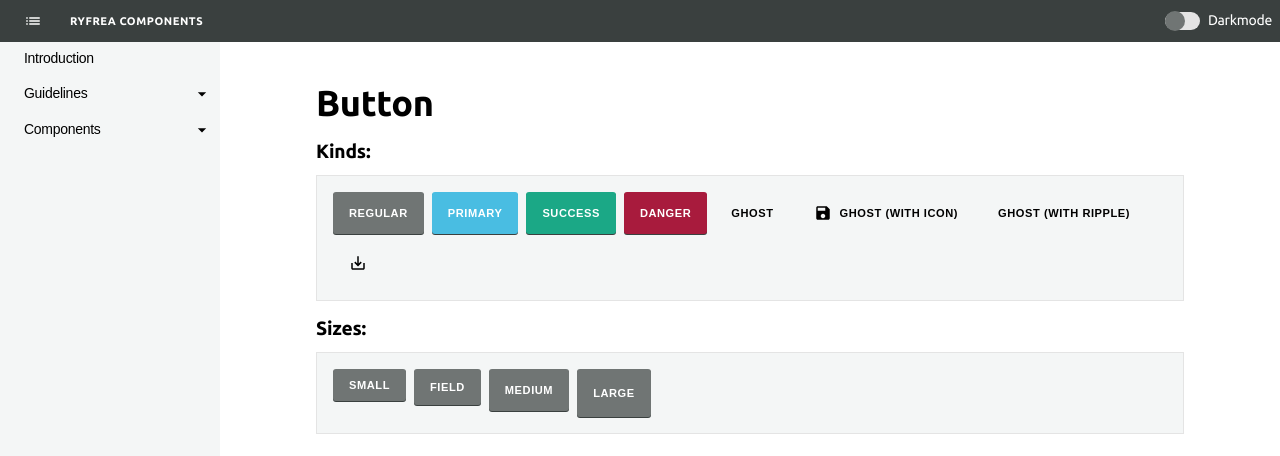
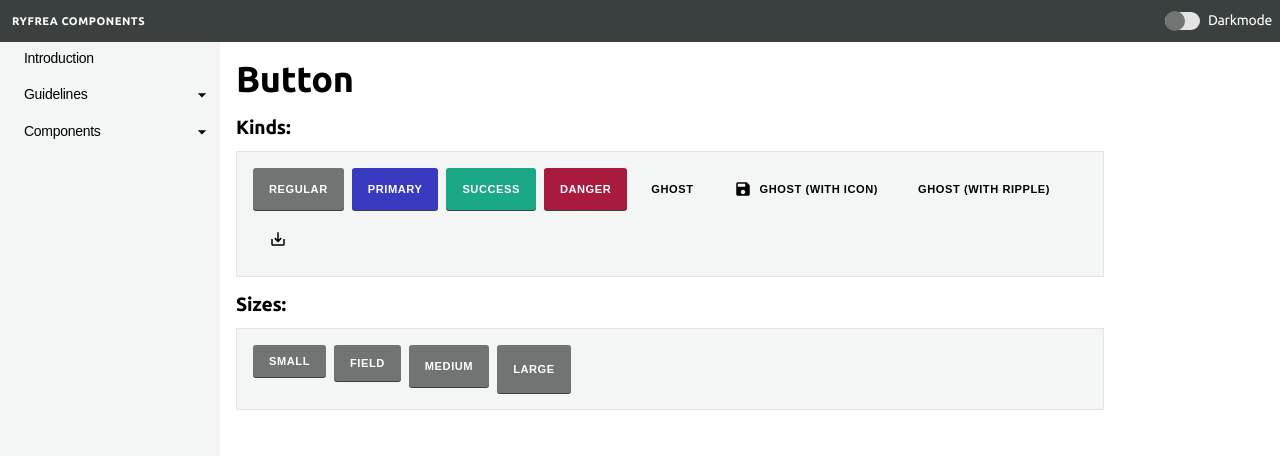
Before and after one commit to ryfylke-react-as/design, a React (Create React App) app: page /components/button in a window 1280 px wide. Shown: the top 456 px of the page. Built offline with nearby package versions, Linux system fonts and the light colour scheme.

Commit message:
chore: Token updates

```diff
--- a/src/App.tsx
+++ b/src/App.tsx
@@ -22,6 +22,7 @@ function App() {
   return (
     <Shell
       defaultOpen
+      disableToggleSideMenu
       sideMenu={{
         navigation: [
           {
@@ -84,6 +85,18 @@ function App() {
                 to: "/components/switch",
                 id: "switch",
               },
+              {
+                text: "Test",
+                to: "#",
+                children: [
+                  {
+                    text: "Hest",
+                    to: "#",
+                    id: "hest",
+                  },
+                ],
+                id: "test",
+              },
             ],
             to: "#",
             id: "components",
@@ -144,8 +157,7 @@ const Container = styled.div`
   display: flex;
   flex-direction: column;
   justify-content: flex-start;
-  margin: 0 auto;
-  padding: var(--s-08) var(--s-05);
+  padding: var(--s-05);
   gap: var(--s-01);
   max-width: 900px;
   color: var(--c-text-02);
--- a/src/components/Button.tsx
+++ b/src/components/Button.tsx
@@ -110,7 +110,7 @@ const KIND_TO_HOVER_BG: Record<ButtonKind, string> = {
   regular: "var(--c-ui-04)",
   danger: "var(--c-danger-02)",
   ghost: "var(--c-ui-04)",
-  primary: "var(--c-ui-04)",
+  primary: "var(--c-primary-02)",
   success: "var(--c-success-02)",
 };
 
@@ -118,7 +118,7 @@ const KIND_TO_ACTIVE_BG: Record<ButtonKind, string> = {
   regular: "#000",
   danger: "var(--c-danger-03)",
   ghost: "#000",
-  primary: "#000",
+  primary: "var(--c-primary-03)",
   success: "var(--c-success-03)",
 };
 
--- a/src/components/Shell.tsx
+++ b/src/components/Shell.tsx
@@ -29,6 +29,8 @@ type ShellProps = {
   userMenu?: ReactNode[];
   children: ReactNode;
   defaultOpen?: boolean;
+  disableToggleSideMenu?: boolean;
+  onSideMenuOpen?: (state: boolean) => void;
 };
 
 export function Shell({
@@ -37,6 +39,8 @@ export function Shell({
   userMenu,
   children,
   defaultOpen,
+  onSideMenuOpen,
+  disableToggleSideMenu,
 }: ShellProps) {
   const location = useLocation();
   const [expandedMenuItems, setExpandedMenuItems] = useState<
@@ -86,7 +90,7 @@ export function Shell({
         <>
           <TopMenuFiller />
           <TopMenuContainer>
-            {sideMenu ? (
+            {sideMenu && !disableToggleSideMenu ? (
               <Button
                 icon={<List />}
                 size="sm"
@@ -95,7 +99,10 @@ export function Shell({
                 style={{
                   color: "var(--c-text-04)",
                 }}
-                onClick={() => setSideMenuOpen(!sideMenuOpen)}
+                onClick={() => {
+                  setSideMenuOpen(!sideMenuOpen);
+                  onSideMenuOpen?.(!sideMenuOpen);
+                }}
               />
             ) : (
               ""
@@ -147,13 +154,34 @@ const NavMenuItem = styled.button<{
     props.active ? "var(--c-ui-02)" : "transparent"};
   padding: var(--s-03);
   padding-left: ${(props) =>
-    `calc(var(--s-06) + calc(var(--s-03) * ${
+    `calc(var(--s-06) + calc(var(--s-04) * ${
       props?.indent ?? 0
     }))`};
   display: flex;
   align-items: center;
   justify-content: space-between;
   cursor: pointer;
+  position: relative;
+  border-bottom: 1px solid transparent;
+  color: ${(props) =>
+    props.active ? "var(--c-focus-01)" : "var(--c-text-01)"};
+  ${(props) =>
+    (props?.indent ?? 0) > 0 &&
+    `
+    &::before {
+      content:"";
+      display:block;
+      width:1px;
+      background:${
+        props.active ? "var(--c-focus-01)" : "var(--c-ui-02)"
+      };
+      height:100%;
+      position:absolute;
+      left:calc(var(--s-06));
+      top:0;
+      bottom:0;
+    }
+  `}
   svg {
     --size: 1.25rem;
     width: var(--size);
@@ -164,6 +192,10 @@ const NavMenuItem = styled.button<{
   }
   &:hover {
     background: var(--c-ui-02);
+    &::before {
+      background: ${(props) =>
+        props.active ? "var(--c-focus-01)" : "var(--c-ui-03)"};
+    }
   }
 `;
 
--- a/src/demos/SelectDemo.tsx
+++ b/src/demos/SelectDemo.tsx
@@ -39,7 +39,6 @@ export function SelectDemo() {
               });
             }}
             size="field"
-            kind="primary"
           >
             Connect
           </Button>
--- a/src/tokens/colors.ts
+++ b/src/tokens/colors.ts
@@ -7,8 +7,8 @@ export const colors: {
   dm: {
     "ui-01": "#181b1a",
     "ui-02": "#3a403f",
-    "ui-03": "#535757",
-    "ui-04": "#717474",
+    "ui-03": "#4a4e4e",
+    "ui-04": "#505454",
     "ui-05": "#838686",
     "ui-bg": "#0f0f10",
     "text-01": "#fff",
@@ -16,11 +16,13 @@ export const colors: {
     "text-03": "#9e9e9e",
     "text-04": "#ffffff",
     "text-05": "#000000",
-    "primary-01": "#49BDE2",
+    "primary-01": "#3a3ac1",
+    "primary-02": "#4545c1",
+    "primary-03": "#2a2aab",
     "success-01": "#1ba886",
     "success-02": "#0CAF7E",
     "success-03": "#0C765D",
-    "focus-01": "#8056ff",
+    "focus-01": "#ff9e1d",
     "danger-01": "#D95373",
     "danger-02": "#FF496A",
     "danger-03": "#AE103F",
@@ -37,7 +39,9 @@ export const colors: {
     "text-03": "#6e6e6e",
     "text-04": "#ffffff",
     "text-05": "#000000",
-    "primary-01": "#49BDE2",
+    "primary-01": "#3a3ac1",
+    "primary-02": "#4545c1",
+    "primary-03": "#2a2aab",
     "success-01": "#1ba886",
     "success-02": "#0CAF7E",
     "success-03": "#0C765D",
--- a/src/types.ts
+++ b/src/types.ts
@@ -50,6 +50,8 @@ export type ColorToken =
   | "text-04"
   | "text-05"
   | "primary-01"
+  | "primary-02"
+  | "primary-03"
   | "success-01"
   | "success-02"
   | "success-03"
```
